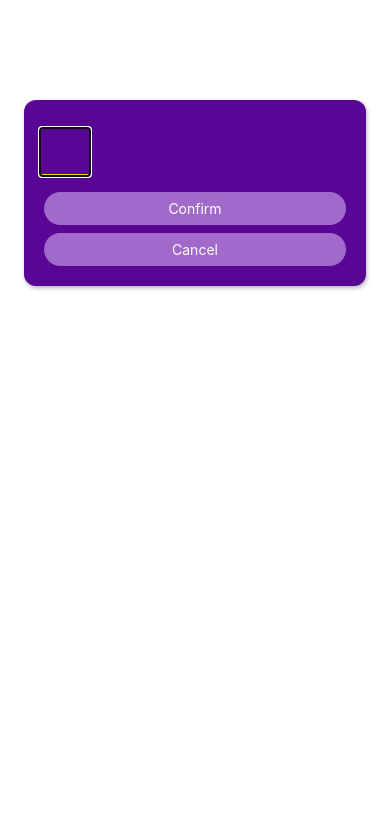
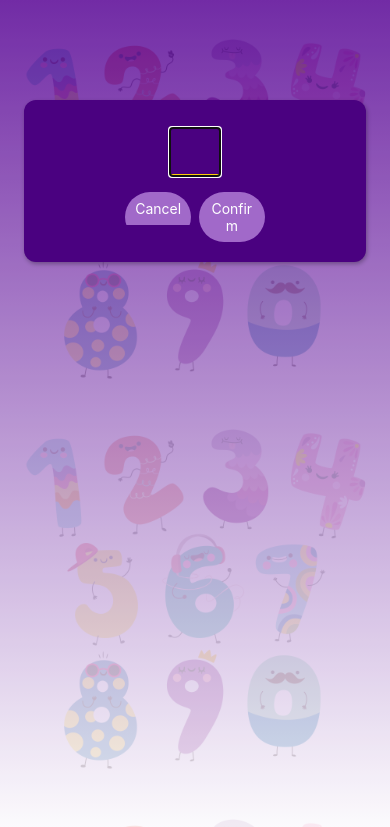
Before and after one commit to Judy-Nkwama/react-native-sample-projects, a React Native app in the folder guessing-number-gamme/: screen / in a window 390 px wide. Shown: the top 827 px of the page. Built offline with nearby package versions, Linux system fonts and the light colour scheme.

Commit message:
Designing the start gamme screen

```diff
--- a/guessing-number-gamme/App.js
+++ b/guessing-number-gamme/App.js
@@ -1,14 +1,41 @@
-import { View, Text, StyleSheet } from "react-native";
+import { useState } from "react";
+import { StyleSheet, ImageBackground } from "react-native";
+import { LinearGradient } from "expo-linear-gradient";
+import { StatusBar } from "expo-status-bar";
 import StartGanmmeScreen from "./screens/StartGammeScreen";
+import GammeScreen from "./screens/GammeScreen"
 
-const MyComponent = props => {
+const App = props => {
+    const [ gammeNumber, setGammeNumber ] = useState();
+    const handleGammeNumber = chosenNumber => {
+        setGammeNumber(chosenNumber);
+    };
+
+    let currentScreen = <StartGanmmeScreen choseGammeNumber={handleGammeNumber} />;
+    if(gammeNumber) currentScreen = <GammeScreen />
+
     return(
-        <StartGanmmeScreen/>
+        <LinearGradient
+            colors={["#590696", "#ffffff",]}
+            style={styles.container}
+        >
+            <StatusBar style="light" />
+            <ImageBackground
+                source={require("./assets/images/bg.jpeg")}
+                style={{ flex: 1, width: "100%" }}
+                imageStyle={{ opacity: 0.15 }}
+                resizeMode="repeat"
+            >
+                {currentScreen}
+            </ImageBackground>
+        </LinearGradient>
     );
 };
 
 const styles = StyleSheet.create({
-
+    container : {
+        flex : 1
+    },
 });
 
-export default MyComponent;
+export default App;
--- a/guessing-number-gamme/components/PrimaryButton.js
+++ b/guessing-number-gamme/components/PrimaryButton.js
@@ -1,13 +1,12 @@
 import { View, Text, StyleSheet, Pressable } from "react-native";
 
-const PrimaryButton = ({children}) => {
+const PrimaryButton = ({children, onPress}) => {
     return(
         <View style={styles.container}>
             <Pressable
                 style={({pressed})=> pressed ? [styles.primaryButtonContainer, styles.pressed] : [styles.primaryButtonContainer] }
-                onPress={() => { }}
+                onPress={onPress}
                 android_ripple={{color : "#571387"}}
-
             >
                 <Text style={styles.primaryButtonText} >{children}</Text>
             </Pressable>
@@ -17,6 +16,7 @@ const PrimaryButton = ({children}) => {
 
 const styles = StyleSheet.create({
     container : {
+        flex : 1,
         margin : 4,
         borderRadius : 32,
         overflow : "hidden"
--- a/guessing-number-gamme/package.json
+++ b/guessing-number-gamme/package.json
@@ -11,6 +11,7 @@
   },
   "dependencies": {
     "expo": "~45.0.0",
+    "expo-linear-gradient": "~11.3.0",
     "expo-status-bar": "~1.3.0",
     "react": "17.0.2",
     "react-dom": "17.0.2",
--- a/guessing-number-gamme/screens/GammeScreen.js
+++ b/guessing-number-gamme/screens/GammeScreen.js
@@ -0,0 +1,15 @@
+import { View, Text, StyleSheet } from "react-native";
+
+const GammeScreen = props => {
+    return(
+        <View>
+            <Text>Gamme screen</Text>
+        </View>
+    );
+};
+
+const styles = StyleSheet.create({
+
+});
+
+export default GammeScreen;
--- a/guessing-number-gamme/screens/StartGammeScreen.js
+++ b/guessing-number-gamme/screens/StartGammeScreen.js
@@ -1,26 +1,56 @@
-import { View, Text, StyleSheet, TextInput } from "react-native";
+import { useState } from "react";
+import { View , StyleSheet, TextInput, Alert } from "react-native";
 import PrimaryButton from "../components/PrimaryButton";
-const StartGanmmeScreen = props => {
-    return(
+
+const StartGanmmeScreen = ({choseGammeNumber}) => {
+
+    const [enteredNumber, setEnteredNumber] = useState();
+
+    const handleChangeNumber = typed => {
+        setEnteredNumber(typed);
+    };
+
+    const handleChoseNumber = () => {
+        if(isNaN(enteredNumber) || enteredNumber <= 0 || enteredNumber > 99 ){
+            Alert.alert(
+                "Invalid Number!",
+                "A number between 1 and 99 is required.",
+                [{text : "Okay", style : "destructive", onPress : resetNumberInput }]
+            );
+            return;
+        }
+        choseGammeNumber(enteredNumber);
+    };
+
+    const resetNumberInput = () => {
+        setEnteredNumber("");
+    };
+
+    return (
         <View style={styles.inputZone}>
             <TextInput
                 maxLength={2}
                 style={styles.numberInpur}
                 keyboardType="number-pad"
                 autoFocus={true}
+                value={enteredNumber}
+                onChangeText={handleChangeNumber}
             />
-            <PrimaryButton>Confirm</PrimaryButton>
-            <PrimaryButton>Cancel</PrimaryButton>
+            <View style={styles.btnsWrapper}>
+                <PrimaryButton onPress={resetNumberInput}>Cancel</PrimaryButton>
+                <PrimaryButton onPress={handleChoseNumber}>Confirm</PrimaryButton>
+            </View>
         </View>
     );
 };
 
 const styles = StyleSheet.create({
     inputZone : {
+        alignItems : "center",
         padding : 16,
         marginHorizontal : 24,
         marginTop : 100,
-        backgroundColor : "#590696",
+        backgroundColor : "#4a0180",
         borderRadius : 12,
         elevation : 4,
         shadowColor : "black",
@@ -41,6 +71,9 @@ const styles = StyleSheet.create({
         fontWeight : "bold",
         marginVertical : 12,
         padding : 8
+    },
+    btnsWrapper : {
+        flexDirection : "row"
     }
 });
 
```
Also changed, not shown: guessing-number-gamme/assets/images/bg.jpeg (added), 1 other file (tests, documents, lock files or other folders).
